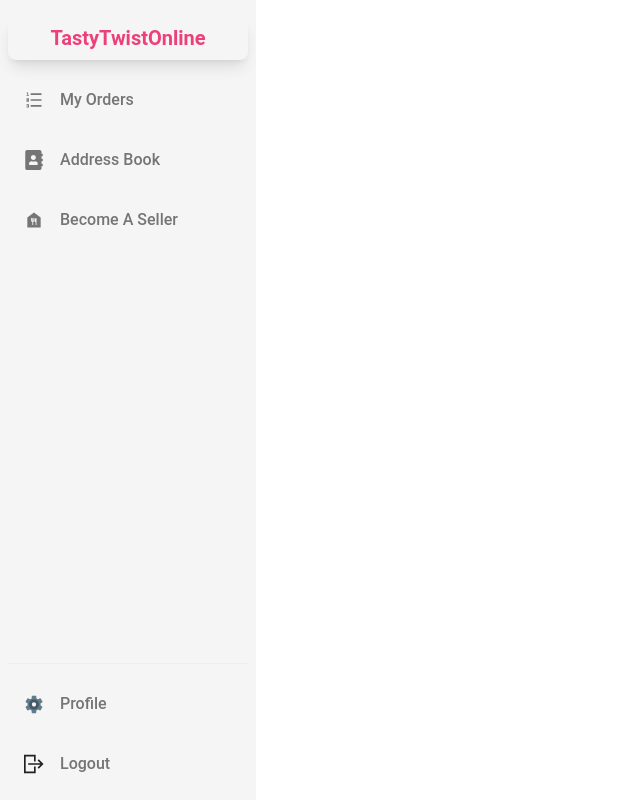
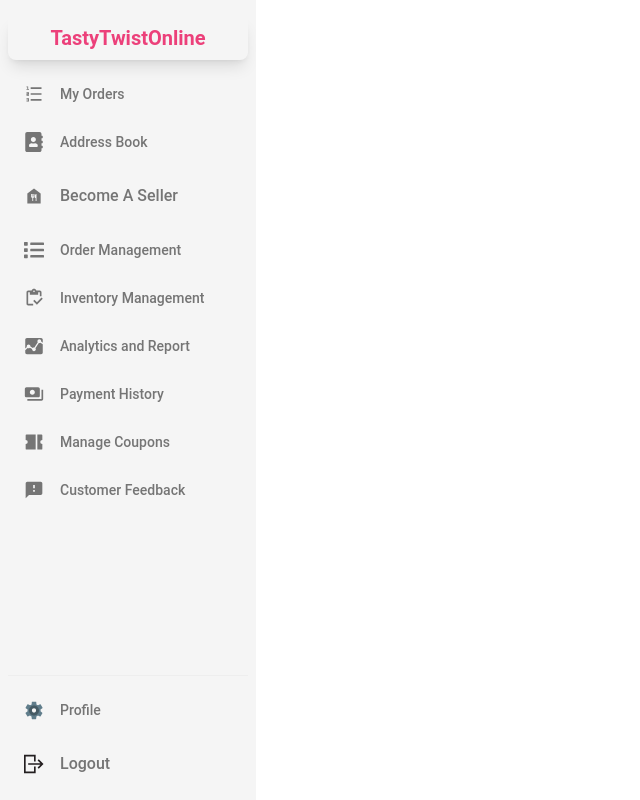
Before and after one commit to masud040/TastyTwist-food-client, a React (Vite) app: page /dashboard in a window 1280 px wide. Shown: the whole page, without its empty margins (0-640 px from the left). Built offline with nearby package versions, Linux system fonts and the light colour scheme; no server answers; sample sign-in values are in the browser's storage.

Commit message:
add seller menu item

```diff
--- a/src/api/auth.js
+++ b/src/api/auth.js
@@ -1,16 +1,16 @@
 import axios from "axios";
 
 export const imageUpload = async (image) => {
-  const formdata = new FormData();
-  formdata.append("file", image);
-  formdata.append("upload_preset", import.meta.env.VITE_upload_preset);
-  formdata.append("cloud_name", import.meta.env.VITE_cloudName);
+  const formData = new FormData();
+  formData.append("file", image);
+  formData.append("upload_preset", import.meta.env.VITE_upload_preset);
+  formData.append("cloud_name", import.meta.env.VITE_cloudName);
 
   const { data } = await axios.post(
     `https://api.cloudinary.com/v1_1/${
       import.meta.env.VITE_cloudName
     }/image/upload`,
-    formdata
+    formData
   );
 
   return data;
--- a/src/components/CartSidebar/CartSidebar.jsx
+++ b/src/components/CartSidebar/CartSidebar.jsx
@@ -9,7 +9,7 @@ const CartSidebar = ({ showCart }) => {
       <div
         className={`${
           showCart ? "translate-x-full " : "ease-in-out"
-        }transform  transition duration-200  z-10 flex  flex-col justify-between overflow-x-hidden bg-gray-100 w-64 space-y-6 px-2 py-4 fixed inset-y-20 right-0 top-[74px] rounded-lg`}
+        }transform  transition duration-200   z-10 flex  flex-col justify-between overflow-x-hidden bg-gray-100 w-64 space-y-6 px-2 py-4 fixed inset-y-20 right-0 top-[74px] rounded-b-lg`}
       >
         <div>
           <div>
--- /dev/null
+++ b/src/components/Dashboard/Menu/SellerMenu.jsx
@@ -0,0 +1,46 @@
+import { FaList } from "react-icons/fa";
+import { MdOutlineInventory } from "react-icons/md";
+import { IoMdAnalytics } from "react-icons/io";
+import { MdPayments } from "react-icons/md";
+import { RiCoupon2Fill } from "react-icons/ri";
+import { MdFeedback } from "react-icons/md";
+import MenuItem from "../Sidebar/MenuItem";
+
+const SellerMenu = () => {
+  return (
+    <>
+      <MenuItem
+        icon={FaList}
+        label="Order Management"
+        address="/dashboard/order-list"
+      />
+      <MenuItem
+        icon={MdOutlineInventory}
+        label="Inventory Management"
+        address="/dashboard/inventory-management"
+      />
+      <MenuItem
+        icon={IoMdAnalytics}
+        label="Analytics and Report"
+        address="/dashboard/analytics-report"
+      />
+      <MenuItem
+        icon={MdPayments}
+        label="Payment History"
+        address="/dashboard/payment-history"
+      />
+      <MenuItem
+        icon={RiCoupon2Fill}
+        label="Manage Coupons"
+        address="/dashboard/manage-coupons"
+      />
+      <MenuItem
+        icon={MdFeedback}
+        label="Customer Feedback"
+        address="/dashboard/customer-feedback"
+      />
+    </>
+  );
+};
+
+export default SellerMenu;
--- a/src/components/Dashboard/Sidebar/MenuItem.jsx
+++ b/src/components/Dashboard/Sidebar/MenuItem.jsx
@@ -6,8 +6,8 @@ const MenuItem = ({ label, address, icon: Icon }) => {
       to={address}
       end
       className={({ isActive }) =>
-        `flex items-center px-4 py-2 my-5  transition-colors duration-300 transform  hover:bg-gray-300   hover:text-gray-700 ${
-          isActive ? "bg-gray-300  text-gray-700" : "text-gray-600"
+        `flex items-center px-4 py-1 my-5  transition-colors duration-300 transform  hover:bg-gray-300   hover:text-gray-700 ${
+          isActive ? "bg-gray-300  text-gray-700" : "text-gray-600 text-sm"
         }`
       }
     >
--- a/src/components/Dashboard/Sidebar/Sidebar.jsx
+++ b/src/components/Dashboard/Sidebar/Sidebar.jsx
@@ -5,6 +5,7 @@ import { GrLogout } from "react-icons/gr";
 import { FcSettings } from "react-icons/fc";
 import MenuItem from "./MenuItem";
 import UserMenu from "../Menu/UserMenu";
+import SellerMenu from "../Menu/SellerMenu";
 
 const Sidebar = () => {
   const [isActive, setActive] = useState(false);
@@ -43,6 +44,7 @@ const Sidebar = () => {
             </div>
           </div>
           <UserMenu />
+          <SellerMenu />
           {/* Nav Items */}
           <div className="flex flex-col justify-between flex-1 mt-6">
             {/* If a user is host */}
--- a/src/components/MenuDropDown/MenuDropDown.jsx
+++ b/src/components/MenuDropDown/MenuDropDown.jsx
@@ -10,7 +10,7 @@ const MenuDropDown = ({ isOpen }) => {
   };
   return (
     isOpen && (
-      <div className="absolute z-20 overflow-x-hidden rounded-b-xl shadow-md w-[30vw] md:w-[20vw] lg:w-[15vw] transition duration-200 bg-white  right-0 top-[59px] text-sm">
+      <div className=" absolute z-50 overflow-x-hidden rounded-b-xl shadow-md w-[30vw] md:w-[20vw] lg:w-[15vw] transition duration-200 bg-white  right-0 top-[59px] text-sm">
         {user ? (
           <div className="flex flex-col cursor-pointer">
             <Link
```
